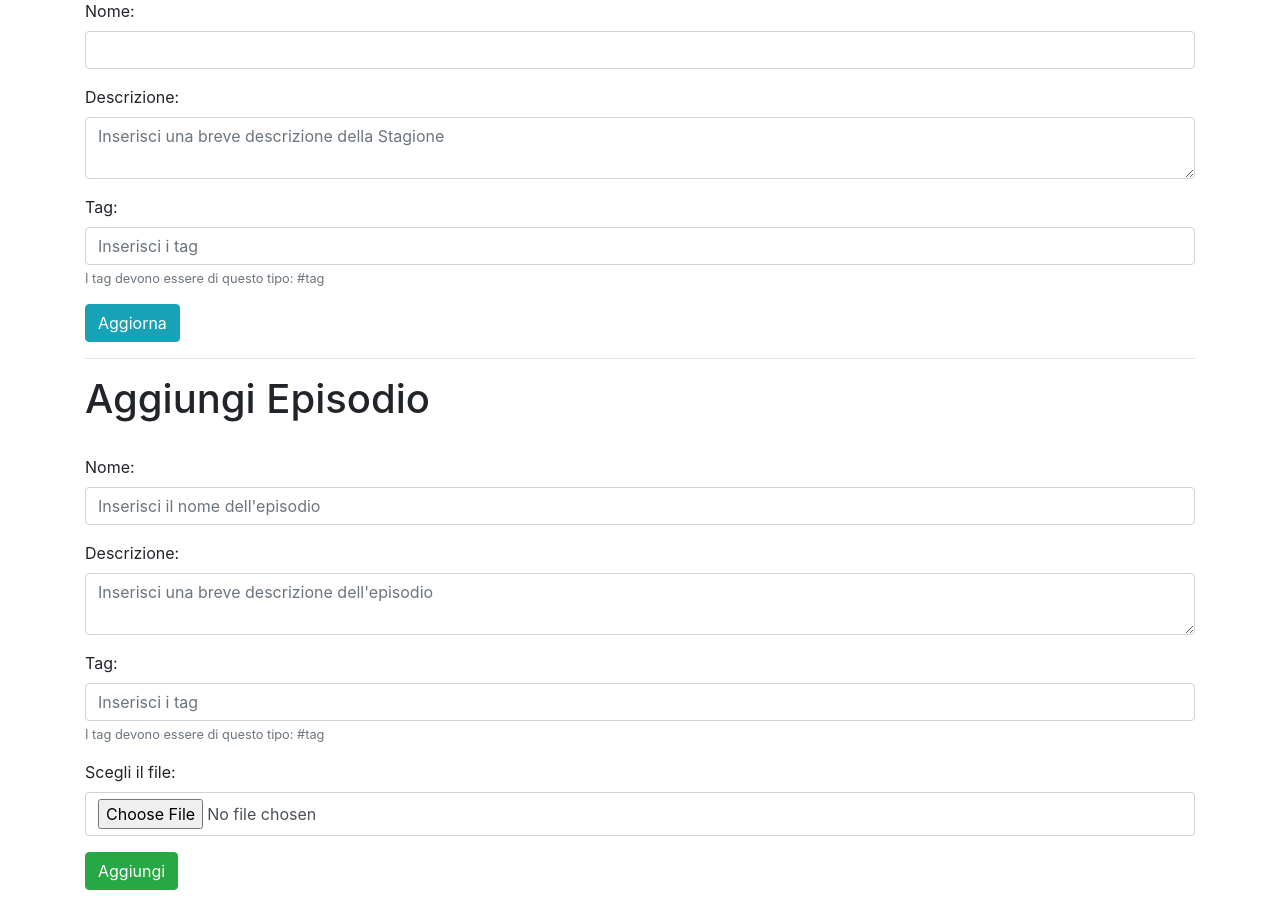
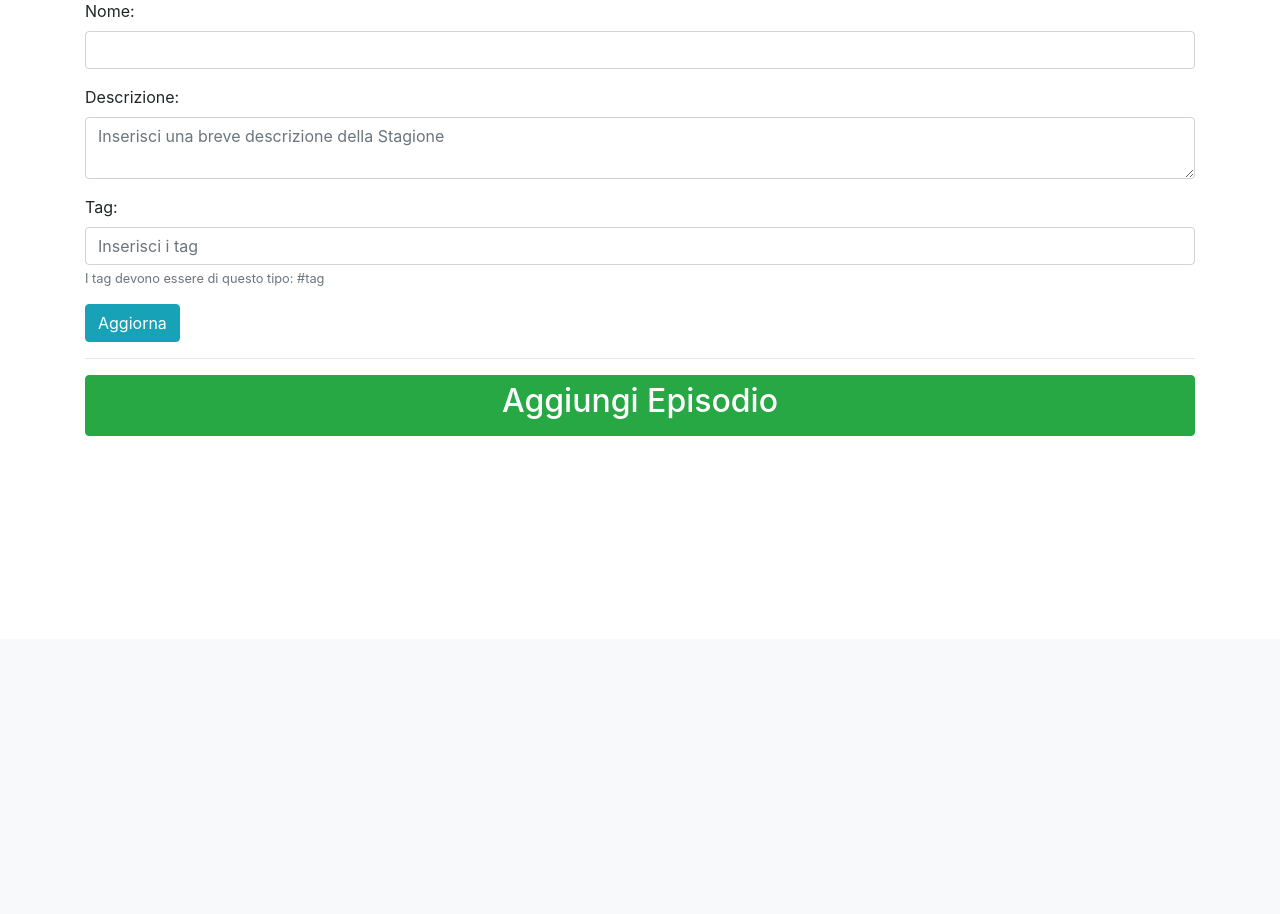
Before and after one commit to ncvescera/D.D_Mega_Du2, a Flask app: page /stagione/4 in a window 1280 px wide. Shown: the part 161-1075 px from the top of the page. After the commit the page ends 597 px from the top, so only its background shows below. Run offline with Flask 2, Linux system fonts and the light colour scheme; some libraries are stand-ins or nearby versions.

Commit message:
Modifica Stagione
Il form per aggiungere un episodio e' stato reso collassabile

```diff
--- a/client/templates/stagione.html
+++ b/client/templates/stagione.html
@@ -30,8 +30,9 @@
 
     <div class="row">
         <div class="col">
-            <h1>Aggiungi Episodio</h1>
+            <a class="btn btn-success btn-block" data-toggle="collapse" href="#collassabile" role="button" aria-expanded="false" aria-controls="collassabile"><h2>Aggiungi Episodio</h2></a>
             <br>
+            <div class="collapse" id="collassabile">
                 <form id="aggiungi_episodio" class="needs-validation">
                     <div class="form-group">
                         <label for="episodio_nome">Nome: </label>
@@ -56,6 +57,7 @@
 
                     <button class="btn btn-success">Aggiungi</button>
                 </form>
+            </div>
         </div>
     </div>
     <br>
```
Lines whose indentation alone changed are shown as unchanged.
